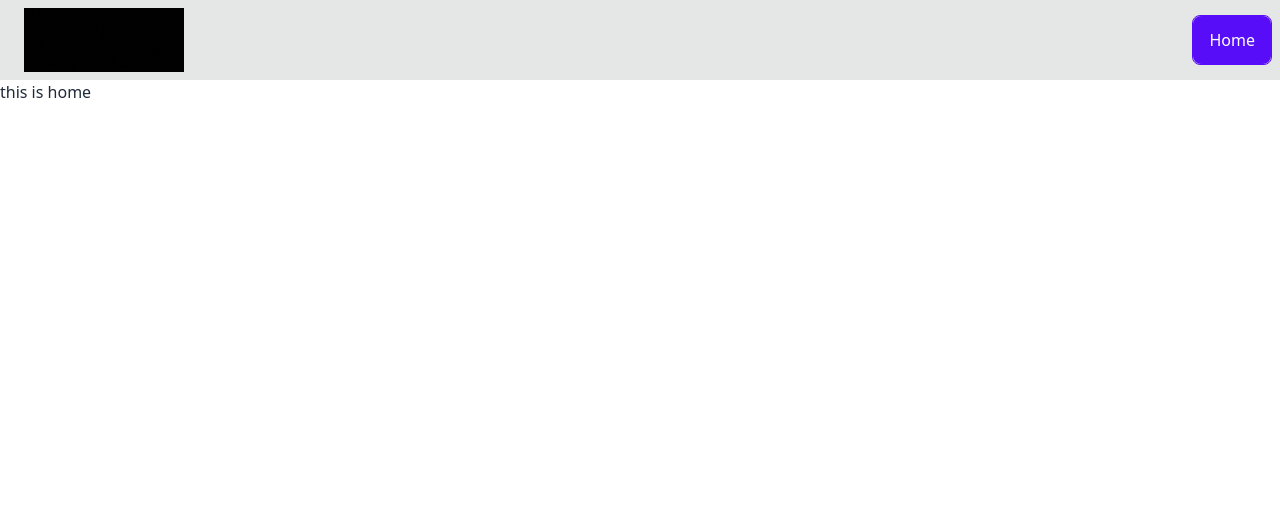
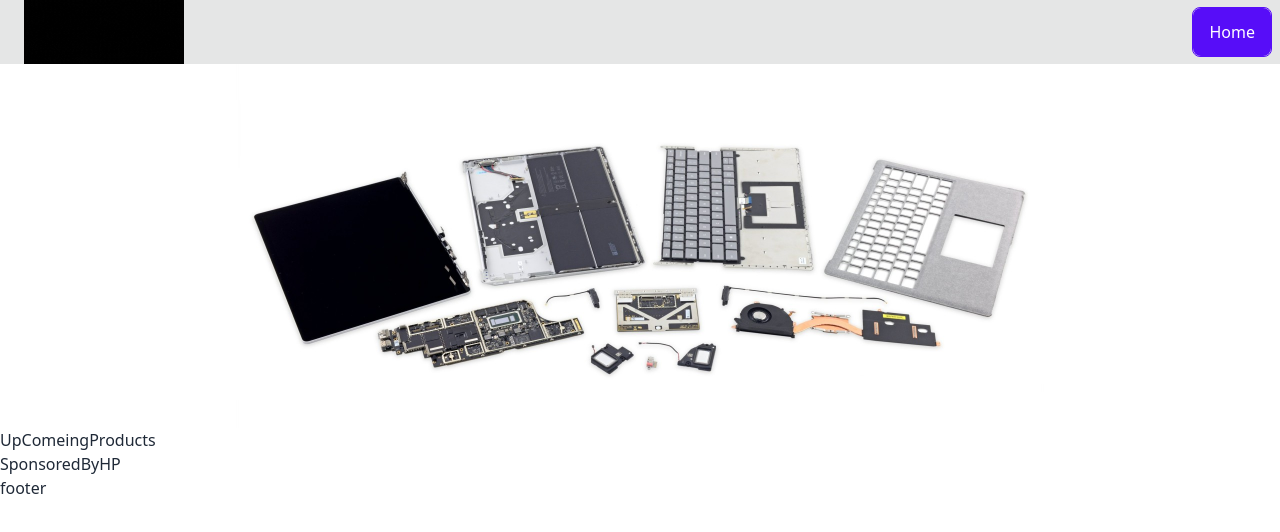
Before and after one commit to Nishadchowdhury/Assignment-12-of-Nishad-C, a React (Create React App) app: page / in a window 1280 px wide. Shown: the top 532 px of the page. Built offline with nearby package versions, Linux system fonts and the light colour scheme.

Commit message:
add parts container , upcomingProducts , sponcerd , footer and optimisednavbar at the end intall react querry

```diff
--- a/package.json
+++ b/package.json
@@ -9,6 +9,7 @@
     "daisyui": "^2.15.0",
     "react": "^18.1.0",
     "react-dom": "^18.1.0",
+    "react-query": "^3.39.0",
     "react-router-dom": "^6.3.0",
     "react-scripts": "5.0.1",
     "web-vitals": "^2.1.4"
--- a/src/App.js
+++ b/src/App.js
@@ -1,12 +1,10 @@
-import logo from './logo.svg';
-import './App.css';
-import Navbar from './Components/Home/Navbar';
-// import { PublicRouts } from './Components/Routes/Public/PublicRouts'
+import Navbar from './Components/Shared/Navbar/Navbar';
 import { Route, Routes } from 'react-router-dom';
 import { PublicRouts } from './Components/Routes/Public';
 
 function App() {
   return (
+    <div className='max-w-[100rem] mx-auto '>
       <Navbar>
 
         {/* PublicRouts */}
@@ -22,6 +20,7 @@ function App() {
 
 
       </Navbar>
+    </div>
   );
 }
 
--- a/src/Components/Home/Home.js
+++ b/src/Components/Home/Home.js
@@ -1,9 +1,22 @@
 import React from 'react';
+import banner from '../../Assets/images/banner.jpg';
+import Footer from '../Shared/Footer/Footer';
+import PartsContainer from './PartsContainer';
+import SponsoredByHP from './SponsoredByHP';
+import UpComingProducts from './UpComingProducts';
 
 const Home = () => {
     return (
         <div>
-            this is home
+            <div className='' > <img src={banner} alt="banner img" /> </div>
+
+            <PartsContainer />
+
+            {/* extra 2 section */}
+            <UpComingProducts />
+            <SponsoredByHP />
+
+            <Footer />
         </div>
     );
 };
--- /dev/null
+++ b/src/Components/Home/PartsContainer.js
@@ -0,0 +1,36 @@
+import React, { useEffect, useState } from 'react';
+
+const PartsContainer = () => {
+
+    const [product, setProduct] = useState([]);
+
+
+    useEffect(() => {
+
+
+    }, [])
+
+    console.log(product);
+
+
+    return (
+        <div>
+
+
+
+            {product.map((product, i) => <div class="card lg:card-side bg-base-100 shadow-xl w-[80%] mx-auto ">
+                <figure className='lg:h-80 lg:w-[500px]' ><img className='w-full' src="https://api.lorem.space/image/album?w=400&h=400" alt="Album" /></figure>
+                <div class="card-body">
+                    <h2 class="card-title">New album is released!</h2>
+                    <p>Click the button to listen on Spotiwhy app.</p>
+                    <div class="card-actions justify-end">
+                        <button class="btn btn-primary">Listen</button>
+                    </div>
+                </div>
+            </div>
+            )}
+        </div>
+    );
+};
+
+export default PartsContainer;
--- /dev/null
+++ b/src/Components/Home/SinglePart.js
@@ -0,0 +1,11 @@
+import React from 'react';
+
+const SinglePart = () => {
+    return (
+        <div>
+            single part
+        </div>
+    );
+};
+
+export default SinglePart;
--- /dev/null
+++ b/src/Components/Home/SponsoredByHP.js
@@ -0,0 +1,11 @@
+import React from 'react';
+
+const SponsoredByHP = () => {
+    return (
+        <div>
+            SponsoredByHP
+        </div>
+    );
+};
+
+export default SponsoredByHP;
--- /dev/null
+++ b/src/Components/Home/UpComingProducts.js
@@ -0,0 +1,11 @@
+import React from 'react';
+
+const UpComingProducts = () => {
+    return (
+        <div>
+            UpComeingProducts
+        </div>
+    );
+};
+
+export default UpComingProducts;
--- /dev/null
+++ b/src/Components/Shared/Footer/Footer.js
@@ -0,0 +1,11 @@
+import React from 'react';
+
+const Footer = () => {
+    return (
+        <div className='h-96' >
+            footer
+        </div>
+    );
+};
+
+export default Footer;
--- a/src/Components/Home/Navbar.js
+++ b/src/Components/Shared/Navbar/Navbar.js
@@ -1,5 +1,5 @@
 import { NavLink } from "react-router-dom";
-import lightLogo from "../../Assets/SiteLogoGif/Laparts.com Dark.gif"
+import lightLogo from "../../../Assets/SiteLogoGif/Laparts.com Dark.gif"
 
 const Navbar = ({ children }) => {
     return (
--- a/src/index.js
+++ b/src/index.js
@@ -4,14 +4,20 @@ import './index.css';
 import App from './App';
 import reportWebVitals from './reportWebVitals';
 import { BrowserRouter } from 'react-router-dom';
+import { QueryClient, QueryClientProvider } from 'react-query'
+
+const queryClient = new QueryClient()
 
 const root = ReactDOM.createRoot(document.getElementById('root'));
 root.render(
-  <BrowserRouter>
-    <React.StrictMode>
-      <App />
-    </React.StrictMode>
-  </BrowserRouter>
+  <QueryClientProvider client={queryClient}>
+    <BrowserRouter>
+      <React.StrictMode>
+        <App />
+      </React.StrictMode>
+    </BrowserRouter>
+  </QueryClientProvider>
+
 );
 
 // If you want to start measuring performance in your app, pass a function
```
Also changed, not shown: src/Assets/images/banner.jpg (added), 1 other file (tests, documents, lock files or other folders). Lines whose indentation alone changed are shown as unchanged.
